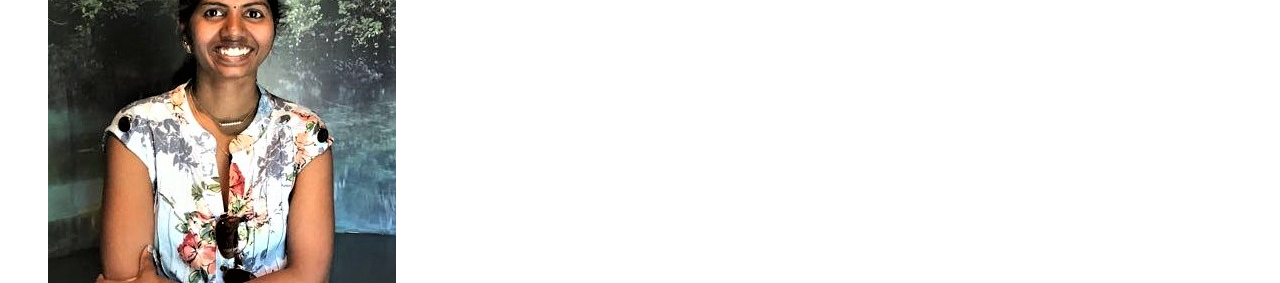
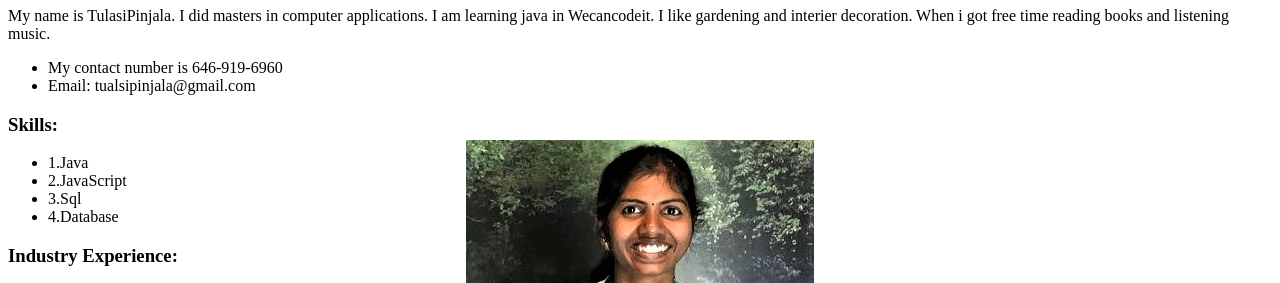
Before and after one commit to tulasipinjala/tulasipinjala.github.io, a plain HTML site: page index.html in a window 1280 px wide. Shown: the part 73-356 px from the top of the page. Drawn offline with Linux system fonts and the light colour scheme.

Commit message:
added project information

```diff
--- a/index.css
+++ b/index.css
@@ -1,5 +1,7 @@
 
-img.center{
-	display: block;
-	margin:0 auto;
+ img{
+ 	display : block;
+    position: absolute;
+    top: 0; bottom:0; left: 0; right:0;
+    margin: auto;
 }
--- a/index.html
+++ b/index.html
@@ -24,6 +24,7 @@
 		<li>3.Sql</li>
 		<li>4.Database</li>
 	</ul>
-
+<h3>Industry Experience:</h3>
+<p>Engaged in a full-time, coding boot camp, learning agile full-stack software development from expert instructors and intensive hands-on projects. Experienced in object-oriented programming: developing, testing and debugging code. professionally programmed applications in collaborative team-based and independent settings, demonstrating the proficiency to earn Software Development Certificate.</p>
 </body>
 </html>
```
